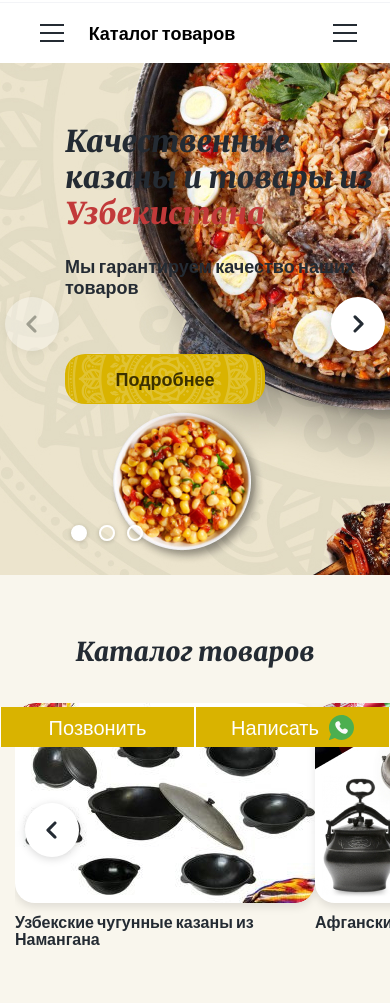
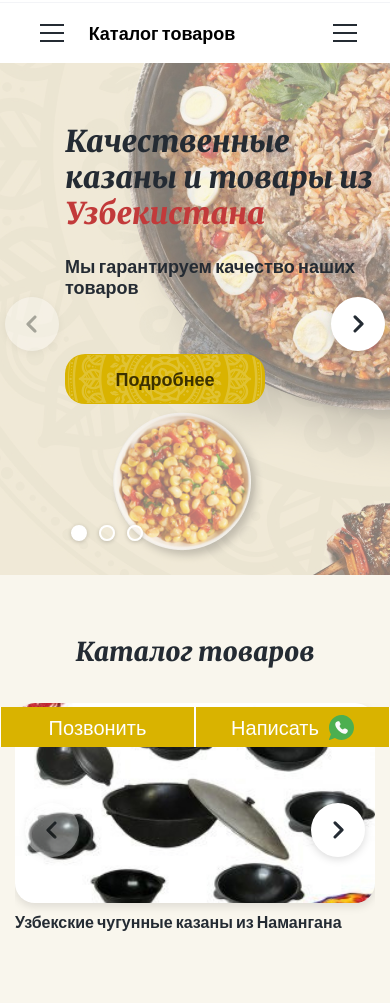
Before and after one commit to Verta-master/uz-kazan, a plain HTML site: page index.html in a window 390 px wide. Shown: the part 97-1100 px from the top of the page. Drawn offline with nearby package versions, Linux system fonts and the light colour scheme.

Commit message:
Update 2020-06-21T10:21:33.464Z

```diff
--- a/css/style.css
+++ b/css/style.css
@@ -1068,6 +1068,7 @@ h5,
 .category__wrap {
   position: relative;
   width: 930px;
+  max-width: 100%;
   margin-left: auto;
   margin-right: auto;
   margin-top: 35px;
@@ -1097,6 +1098,8 @@ h5,
       -ms-flex-pack: center;
           justify-content: center;
   margin-right: -25px;
+  -webkit-box-sizing: border-box;
+          box-sizing: border-box;
 }
 .category__slide {
   -webkit-box-sizing: border-box;
@@ -2078,8 +2081,7 @@ h5,
         flex-wrap: nowrap;
   }
   .catalog__slider {
-    margin: 0;
-    padding: 0;
+    margin-right: 0;
   }
   .catalog__next,
   .catalog__prev {
@@ -2196,6 +2198,25 @@ h5,
             flex-direction: column;
     text-align: center;
   }
+  .promo__slide {
+    position: relative;
+    z-index: 1;
+  }
+  .promo__slide::before {
+    content: "";
+    position: absolute;
+    top: 0;
+    bottom: 0;
+    left: 0;
+    right: 0;
+    background-color: #F5F0E1;
+    opacity: 0.5;
+    z-index: 2;
+  }
+  .promo__slide .wrapper {
+    position: relative;
+    z-index: 5;
+  }
 }
 @media (max-width: 766px) {
   .logo__text {
@@ -2300,7 +2321,7 @@ h5,
     width: 100%;
     display: block;
     text-align: center;
-    margin-bottom: 10px;
+    margin-bottom: 20px;
   }
   .about__digit {
     margin-right: 0;
@@ -2310,4 +2331,8 @@ h5,
     padding: 15px;
     font-size: 12px;
   }
-}
+  .catalog__next,
+  .catalog__prev {
+    top: 40%;
+  }
+}
--- a/index.html
+++ b/index.html
@@ -808,11 +808,11 @@
 
   <script src="js/jquery-3.2.1.min.js"></script>
   <script src="js/script.js"></script>
-  <script src="js/category-slider.js"></script>
-  <script src="js/catalog-slider.js"></script>
   <script src="https://cdnjs.cloudflare.com/ajax/libs/fancybox/3.3.1/jquery.fancybox.min.js"></script>
   <script src="https://cdnjs.cloudflare.com/ajax/libs/Swiper/4.5.0/js/swiper.min.js"></script>
   <script src="https://code.jquery.com/ui/1.12.1/jquery-ui.js"></script>
+  <script src="js/category-slider.js"></script>
+  <script src="js/catalog-slider.js"></script>
 
   <!-- Sliders -->
   <script>
```
Also changed, not shown: css/style.min.css.
